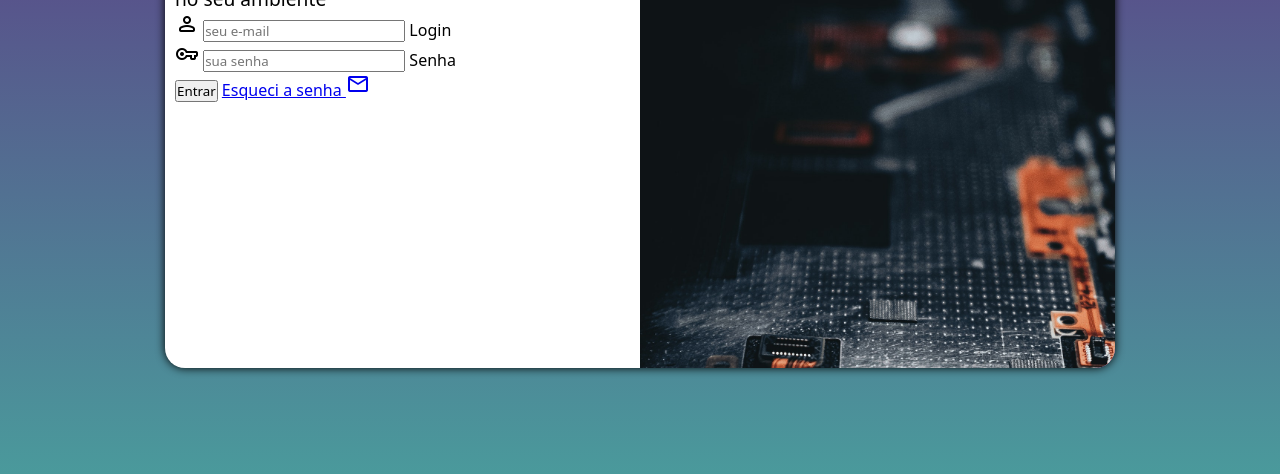
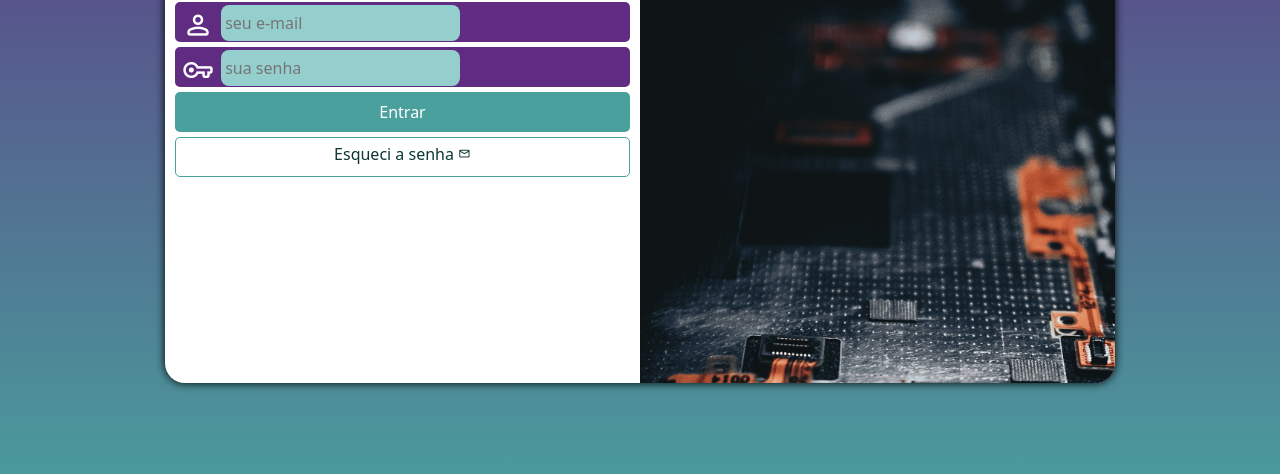
Before and after one commit to GleisonCM/projeto-login, a plain HTML site: page index.html in a window 1280 px wide. Shown: the part 282-756 px from the top of the page. Drawn offline with nearby package versions, Linux system fonts and the light colour scheme.

Commit message:
atualizei tela login

```diff
--- a/estilos/media-query.css
+++ b/estilos/media-query.css
@@ -48,6 +48,7 @@
 
     div#formulario > p {
         font-size: 1.2em;
+
     }
 
 
--- a/estilos/style.css
+++ b/estilos/style.css
@@ -27,15 +27,16 @@ section#login {
     position: absolute;
     top: 50%;
     left: 50%;
-    transform: translate(-50%, -50%);
+
     overflow: hidden;
 
     background-color: white;
-    width: 250px;
-    height: 500px;
+    width: 260px;
+    height: 530px;
     border-radius: 20px;
     box-shadow: 0px 0px 10px rgb(0, 0, 0);
 
+    transform: translate(-50%, -50%);
     transition: width 0.3s, height 0.3s;
     transition-timing-function: ease;
 }
@@ -59,3 +60,75 @@ div#formulario >h1{
 div#formulario > p {
     font-size: 0.8em;
 }
+
+form >div.campo {
+    background-color: #5f2c82;
+    border: 2px solid #5f2c82;
+    width: 100%;
+    display: block;
+    height: 40px;
+    border-radius: 5px;
+    margin: 5px 0px;
+}
+div.campo > label {
+    display: none;
+}
+form > div.campo >input{
+    background-color: #94cfcd;
+    font-size: 1em;
+     width: calc(100% -1px);
+     height: 100%;
+
+     border: none;
+     border-radius: 8px;
+     padding: 4px;
+     transform: translateY(-12px);
+     /* padding-right: 55px; */
+     /* margin: 10px 5px; */
+}
+
+form > div.campo >i {
+    color: white;
+    font-size: 2em ;
+    width: 40px;
+    padding: 5px;
+}
+div.campo >input:focus-within{
+    background-color: white;
+}
+
+
+form > input[type=submit]{
+    display: block;
+    font-size: 1em;
+    width: 100%;
+    height: 40px;
+    background-color: #49a09d;
+    color: white;
+    border: none;
+    border-radius: 5px;
+    cursor: pointer;
+}
+form > input[type=submit]:hover {
+    background-color: #0d3635;
+}
+form > a.botao {
+    display: block;
+    text-align: center;
+    font-size: 1em;
+    width: 100%;
+    height: 40px;
+    padding-top: 5px;
+    margin-top: 5px;
+    background-color: white;
+    color: #0d3635;
+    border: 1px solid #49a09d;
+    border-radius: 5px;
+    text-decoration: none;
+}
+form > a.botao:hover {
+    background-color: #6cd3cf;
+}
+form >a.botao > i{
+    font-size: 0.8em;
+}
--- a/index.html
+++ b/index.html
@@ -22,18 +22,18 @@
             </p>
             <form action="login.php" method="post" autocomplete="on">
                 <div class="campo">
-                    <span class="material-symbols-rounded">person</span>
+                    <i class="material-symbols-rounded">person</i>
                     <input type="email" name="login" id="ilogin" placeholder="seu e-mail" autocomplete="email" required maxlength="30">
                     <label for="ilogin">Login</label>
                 </div>
                 <div class="campo">
-                    <span class="material-symbols-rounded">vpn_key</span>
+                    <i class="material-symbols-rounded">vpn_key</i>
                     <input type="password" name="senha" id="isenha" placeholder="sua senha" autocomplete="current-password" required minlength="8" maxlength="15">
                     <label for="isenha">Senha</label>
                 </div>
                 <input type="submit" value="Entrar">
-                <a href="esqueci.html">Esqueci a senha
-                    <span class="material-symbols-rounded">mail</span>
+                <a href="esqueci.html" class="botao">Esqueci a senha
+                    <i class="material-symbols-rounded">mail</i>
 
                 </a>
             </form>
```
